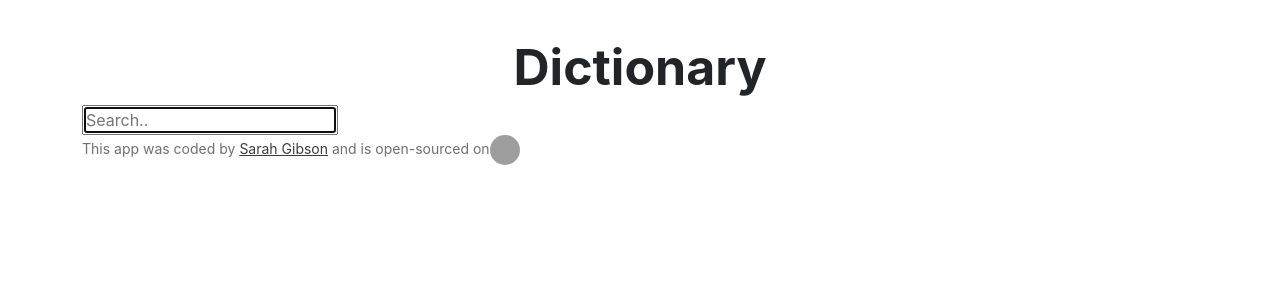
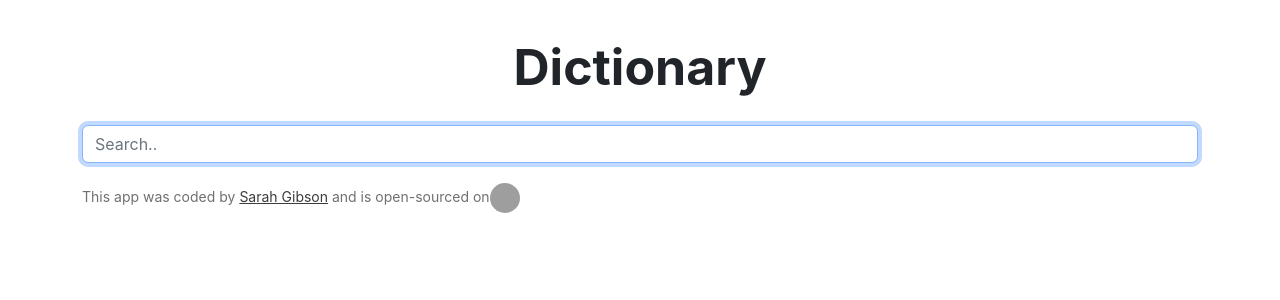
Before and after one commit to sarahgibsonnnn/dictionary-app, a React (Create React App) app: page / in a window 1280 px wide. Shown: the top 300 px of the page. Built offline with nearby package versions, Linux system fonts and the light colour scheme; grey boxes are pictures that could not be loaded.

Commit message:
Improved styling

```diff
--- a/src/Dictionary.css
+++ b/src/Dictionary.css
@@ -0,0 +1,3 @@
+.Dictionary form {
+    margin: 20px 0
+}
--- a/src/Dictionary.js
+++ b/src/Dictionary.js
@@ -20,7 +20,7 @@ export default function Dictionary() {
     }
     return <div className = "Dictionary">
         <form onSubmit={search} >
-            <input type="search" placeholder="Search.." autoFocus={true} onChange={handleKeywordChange}/>
+            <input className="form-control" type="search" placeholder="Search.." autoFocus={true} onChange={handleKeywordChange}/>
         </form>
         <Results results={results}/>
     </div>
--- a/src/Meaning.css
+++ b/src/Meaning.css
@@ -1,14 +1,25 @@
+.Meaning {
+    margin: 20px 0;
+    box-shadow: rgba(0, 0, 0, 0.16) 0px 1px 4px;
+    border-radius: 5px;
+    padding: 10px
+}
+
+.Meaning .speech {
+    font-style: italic
+}
 .Meaning .example {
     font-style: italic
 }
 
+.Meaning .definition {
+    font-size: 20px
+}
 .Meaning p {
     margin: 0
 }
 
 .Meaning .definition-example {
-    border: 1px solid lightgrey;
     margin: 10px 0;
     border-radius: 5px;
-    padding: 10px
 }
--- a/src/Results.js
+++ b/src/Results.js
@@ -6,7 +6,7 @@ export default function Results(props) {
     if(props.results) {
         return (
             <div className = "Results">
-               <h2>{props.results.word}</h2>
+               <h1>{props.results.word}</h1>
                {props.results.meanings.map(function(meaning, index) {
 
                  return <div key={index}>
```
